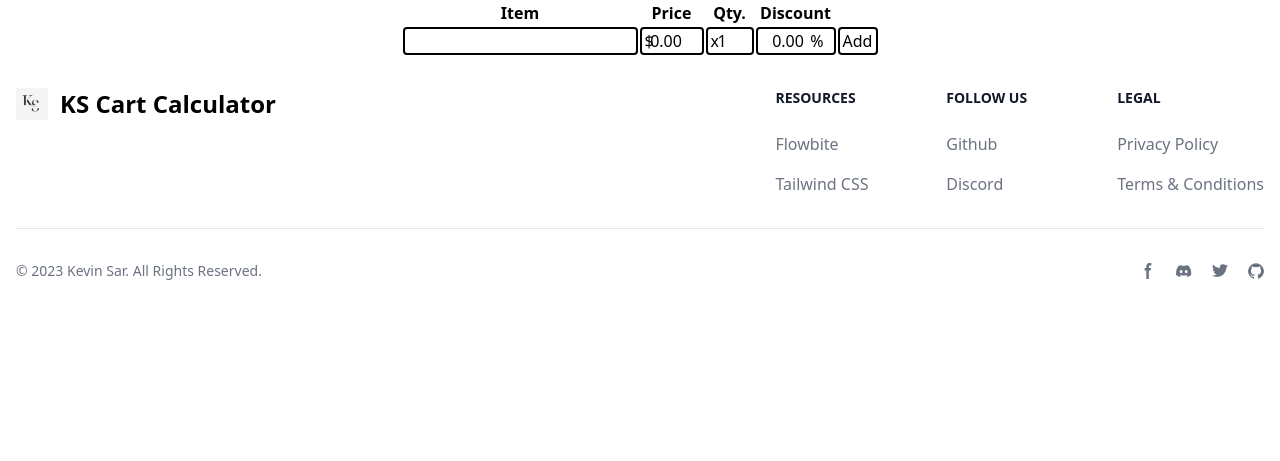
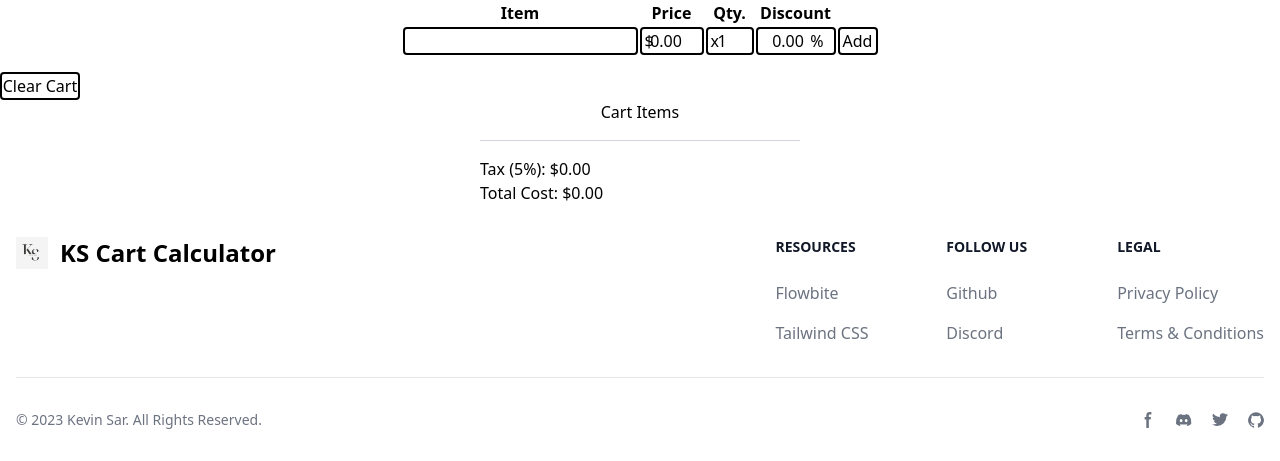
Before and after one commit to KevinGitSar/php-tax-calculator, a PHP site: page / in a window 1280 px wide. Shown: the part 64-525 px from the top of the page. Run offline with PHP 8.4, Linux system fonts and the light colour scheme; some libraries are stand-ins or nearby versions.

Commit message:
Feature add to cart/clear cart (#2).
- Items can be added to the cart with their price/quantity/discount.
- Sessions can be cleared with a button.

```diff
--- a/app/includes/header.php
+++ b/app/includes/header.php
@@ -7,7 +7,7 @@
 
     <script src="https://code.jquery.com/jquery-3.7.1.min.js" integrity="sha256-/JqT3SQfawRcv/BIHPThkBvs0OEvtFFmqPF/lYI/Cxo=" crossorigin="anonymous"></script>
     <script src="https://cdn.tailwindcss.com"></script>
-    <?php include "scripts/utils.php" ?>
+    <?php include "scripts/utils.php"; ?>
     <link rel="stylesheet" href="css/styles.css">
     <title>Cart Calculator</title>
     <link rel="icon" href="./favicon.ico" type="image/x-icon">
--- a/app/index.php
+++ b/app/index.php
@@ -1,42 +1,72 @@
-<?php include 'includes/header.php' ?>
-  <!-- <h1 class="text-center">Cart Calculator</h1> -->
+<?php
+  session_start();
+  include 'includes/header.php';
 
+  $cartArray = isset($_SESSION['cartArray']) ? $_SESSION['cartArray'] : [];
+?>
+
+  <form id="cartForm" action="<?php echo htmlspecialchars($_SERVER['PHP_SELF']) ?>" method="POST" role="form">
     <table class="mx-auto">
         <tr>
-          <th>Item</th>
-          <th>Price</th>
-          <th>Qty.</th>
-          <th>Discount</th>
+            <th><label for="prodItem">Item</label></th>
+            <th><label for="prodPrice">Price</label></th>
+            <th><label for="prodQty">Qty.</label></th>
+            <th><label for="prodDiscount">Discount</label></th>
             <th></th>
         </tr>
 
         <tr>
           <td>
-          <input type="text" class="border-2 border-black rounded invalid:border-red-500" />
+            <input type="text" name="prodItem" id="prodItem" class="border-2 border-black rounded invalid:border-red-500"  />
           </td>
           <td>
             <div class="price-input-wrapper">
               <span class="prefix">$</span>
-            <input type="number" class="price-input border-2 border-black rounded invalid:border-red-500 w-16 text-center pl-1" min="0" value="0.00" />
+              <input type="number" name="prodPrice" id="prodPrice" class="price-input border-2 border-black rounded invalid:border-red-500 w-16 text-center pl-1" min="0" value="0.00"  />
             </div>
           </td>
           <td>
             <div class="qty-input-wrapper">
               <span class="prefix">x</span>
-            <input type="number" class="qty-input border-2 border-black rounded invalid:border-red-500 w-12 text-center " min="1" value="1" />
+              <input type="number" name="prodQty" id="prodQty" class="qty-input border-2 border-black rounded invalid:border-red-500 w-12 text-center " min="1" value="1"  />
             </div>
           </td>
           <td>
             <div class="discount-input-wrapper">
-            <input type="number" class="discount-input border-2 border-black rounded invalid:border-red-500 w-20 text-center" min="0" max="100" value="0.00" />
+              <input type="number" name="prodDiscount" id="prodDiscount" class="discount-input border-2 border-black rounded invalid:border-red-500 w-20 text-center" min="0" max="100" value="0.00"  />
               <span class="suffix">%</span>
             </div>
           </td>
           <td>
             <div>
-            <button class="border-2 border-black rounded w-10 text-center">Add</button>
+              <button type="submit" class="border-2 border-black rounded w-10 text-center">Add</button>
             </div>
           </td>
         </tr>
     </table>
+  </form>
+
+  <form action="clear_cart.php" method="POST">
+    <button type="submit" class="border-2 border-black rounded w-20 text-center mt-4">
+        Clear Cart
+    </button>
+  </form>
+
+  <!-- Cart Item List -->
+  <h2 class="text-center">Cart Items</h2>
+  <ul id="cartList" class="w-1/4 mx-auto">
+    <?php foreach ($cartArray as $item): ?>
+        <li><?php echo htmlspecialchars($item['productName']) . " - $" . number_format($item['productPrice'], 2) . " x " . $item['productQuantity'] . " " . $item['productDiscount'] . "% off"; ?></li>
+    <?php endforeach; ?>
+  </ul>
+
+  <!-- Separator line using Tailwind CSS -->
+  <div id="separator" class="border-t border-gray-300 my-4 w-1/4 mx-auto"></div>
+
+  <!-- Tax and total cost section -->
+  <div id="totalSection" class="w-1/4 mx-auto">
+      <p>Tax (5%): $<span id="taxAmount">0.00</span></p>
+      <p>Total Cost: $<span id="totalCost">0.00</span></p>
+  </div>
+
 <?php include 'includes/footer.php' ?>
--- a/app/scripts/utils.php
+++ b/app/scripts/utils.php
@@ -11,5 +11,45 @@
       let value = Math.floor($(this).val());  // Convert to whole number
       $(this).val(isNaN(value) || value < 1 ? '1' : value);  // If value is invalid or less than 1, default to 1
     });
+
+
+
+    // AJAX form submission
+    $('#cartForm').on('submit', function(event) {
+        event.preventDefault(); // Prevent page reload
+        console.log("FORM SUBMISSION PREVENTED");
+
+        // Collect form data
+        const formData = {
+            prodItem: $('#prodItem').val(),
+            prodPrice: $('#prodPrice').val(),
+            prodQty: $('#prodQty').val(),
+            prodDiscount: $('#prodDiscount').val()
+        };
+
+        // Send form data to calculator.php via AJAX
+        $.ajax({
+            url: 'includes/calculator.php',
+            type: 'POST',
+            data: formData,
+            dataType: 'json', // Expect JSON response
+            success: function(cartArray) {
+                console.log('Cart Array:', cartArray); // Check structure in console
+                $('#cartList').empty(); // Clear existing list
+
+                cartArray.forEach(function(item) {
+                    $('#cartList').append(
+                        `<li>${item.productName} - $${parseFloat(item.productPrice).toFixed(2)} x ${item.productQuantity} ${item.productDiscount}% off</li>`
+                    );
+                });
+            },
+            error: function(jqXHR, textStatus, errorThrown) {
+                console.error('Error:', textStatus, errorThrown);
+            }
+        });
+    });
+
+
+
   });
 </script>
```
Also changed, not shown: app/clear_cart.php (added, +8 -0 lines), app/includes/calculator.php (added, +27 -0 lines), app/includes/product_class.php (added, +25 -0 lines). Lines whose indentation alone changed are shown as unchanged.
